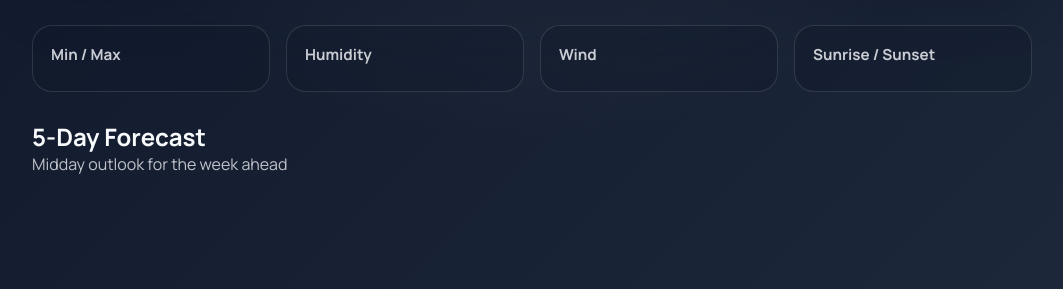
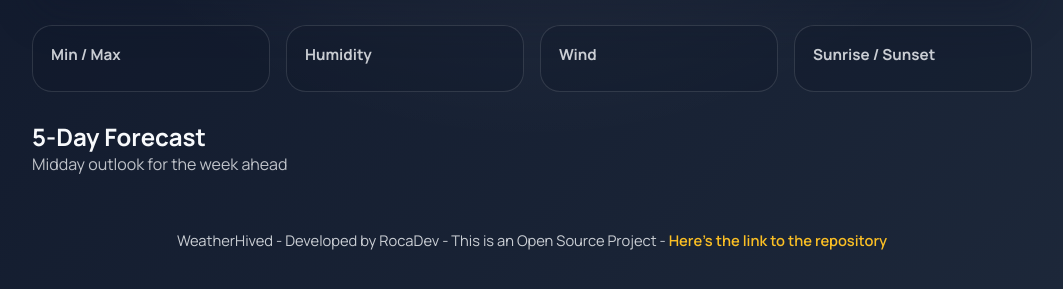
Before and after one commit to darioernesto-roca/WeatherHive, a website: page public/index.html in a window 1280 px wide. Shown: the part 421-710 px from the top of the page, without its empty margins (108-1171 px from the left). Drawn offline with Linux system fonts and the light colour scheme.

Commit message:
Add branded footer with repository link

```diff
--- a/public/index.html
+++ b/public/index.html
@@ -65,6 +65,15 @@
         <div id="forecast-grid" class="forecast-grid"></div>
       </section>
     </main>
+
+    <footer class="app-footer">
+      <p>
+        WeatherHived - Developed by RocaDev - This is an Open Source Project -
+        <a href="https://github.com/darioernesto-roca/WeatherHive" target="_blank" rel="noopener noreferrer">
+          Here's the link to the repository
+        </a>
+      </p>
+    </footer>
   </div>
 </body>
 <script src="app.js"></script>
--- a/public/styles.css
+++ b/public/styles.css
@@ -219,6 +219,25 @@
     font-weight: 600;
   }
 
+  .app-footer {
+    max-width: 1000px;
+    margin: 36px auto 0;
+    text-align: center;
+    color: rgba(248, 250, 252, 0.8);
+    font-size: 0.92rem;
+    line-height: 1.5;
+  }
+
+  .app-footer a {
+    color: #fbbf24;
+    font-weight: 600;
+    text-decoration: none;
+  }
+
+  .app-footer a:hover {
+    text-decoration: underline;
+  }
+
   @keyframes fadeInUp {
     from {
       opacity: 0;
```
